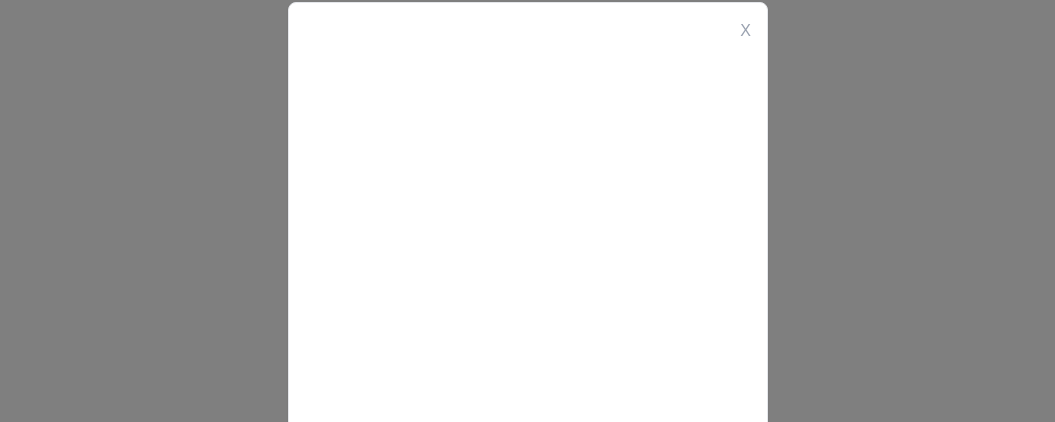
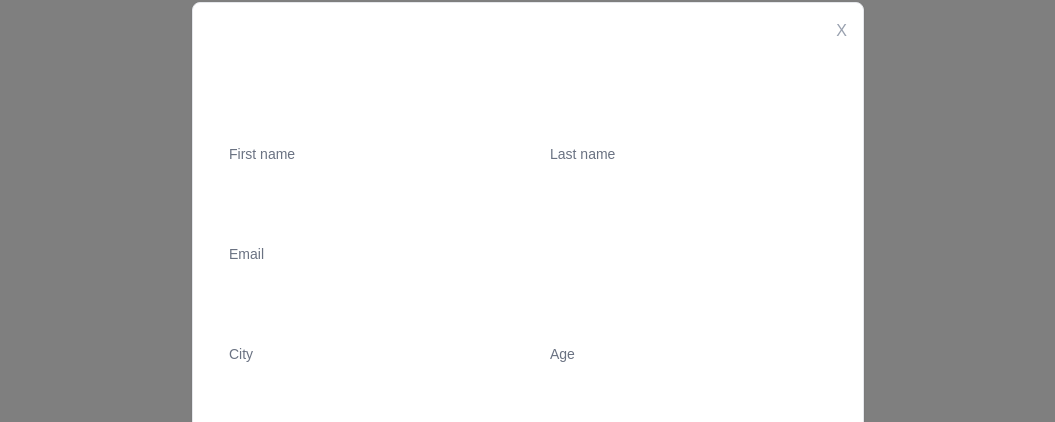
Before and after one commit to karoldamiani/user-dashboard, a Next.js app: page / in a window 1280 px wide. Both pictures are taken after a click on the button "New user". Shown: the part 142-564 px from the top of the page, without its empty margins (112-1167 px from the left). Built offline with nearby package versions, Linux system fonts and the light colour scheme; no server answers.

Commit message:
implementando funcionalidade de cadastro de usuario

```diff
--- a/src/app/page.tsx
+++ b/src/app/page.tsx
@@ -25,11 +25,9 @@ export default function Home() {
         }
       }
     };
-
     document.addEventListener("keydown", handleEsc);
     return () => document.removeEventListener("keydown", handleEsc);
   }, []);
-
 
 
   useEffect(() => {
@@ -54,16 +52,49 @@ export default function Home() {
     };
 
     document.addEventListener("keydown", handleEsc);
-
-    document.addEventListener("keydown", handleEsc);
     return () => document.removeEventListener("keydown", handleEsc);
   }, [modalIsOpen]);
+
+  const handleSave = async (event: React.FormEvent<HTMLFormElement>) => {
+    event.preventDefault();
+
+    const formData = new FormData(event.currentTarget);
+    const newUser = {
+      firstName: formData.get("firstName"),
+      lastName: formData.get("lastName"),
+      email: formData.get("email"),
+      city: formData.get("city"),
+      age: formData.get("age"),
+    };
+
+    try {
+      const res = await fetch("https://uoc2zyn2f1.execute-api.us-east-1.amazonaws.com/users", {
+        method: "POST",
+        headers: { "Content-Type": "application/json" },
+        body: JSON.stringify(newUser),
+      });
+
+      if (!res.ok) {
+        throw new Error("Erro ao salvar usuário");
+      }
+
+      const savedUser = await res.json();
+
+      setUsers((prev) => [...prev, savedUser]);
+      setModalIsOpen(false);
+    } catch (err) {
+      console.error("Erro no POST:", err);
+    }
+  };
+
+
 
   const filteredUsers = users.filter(
     (user) =>
       user.firstName.toLowerCase().includes(search.toLowerCase()) ||
       user.lastName.toLowerCase().includes(search.toLowerCase())
   );
+
 
   return (
     <main className="max-w-5xl mx-auto p-4">
@@ -163,12 +194,12 @@ export default function Home() {
 
       {/* modal */}
       {modalIsOpen && (
-        <div className="fixed inset-0 z-50 flex items-center justify-center">
+        <div className="fixed inset-0 z-50 flex items-center justify-center p-4">
           <div
             className="absolute inset-0 bg-black opacity-50"
             onClick={() => setModalIsOpen(false)}
           />
-          <div className="bg-white border border-gray-200 rounded-lg shadow-sm dark:bg-gray-800 dark:border-gray-700 relative z-10 max-w-2xl p-6">
+          <div className="bg-white border border-gray-200 rounded-lg shadow-sm dark:bg-gray-800 dark:border-gray-700 relative z-10 w-full max-w-2xl max-h-screen overflow-y-auto p-6">
             <div className="border-b border-white/10 pb-2">
               <h2 className="text-base/7 text-white">Create user</h2>
             </div>
@@ -179,39 +210,39 @@ export default function Home() {
               X
             </button>
 
-            <form className="mt-10 grid grid-cols-1 gap-x-5 gap-y-8 sm:grid-cols-4">
+            <form onSubmit={handleSave} className="mt-10 grid grid-cols-1 gap-x-5 gap-y-8 sm:grid-cols-4">
               <div className="sm:col-span-2">
                 <label htmlFor="firstName" className="block text-sm/6 font-medium text-white">First name</label>
                 <div className="mt-2">
-                  <input id="firstName" type="text" name="firstName" autocomplete="given-name" className="block w-full rounded-md bg-white/5 px-3 py-1.5 text-base text-white outline-1 -outline-offset-1 outline-white/10 placeholder:text-gray-500 focus:outline-2 focus:-outline-offset-2 focus:outline-indigo-500 sm:text-sm/6" />
+                  <input id="firstName" type="text" name="firstName" placeholder="First name" autocomplete="given-name" className="block w-full rounded-md bg-white/5 px-3 py-1.5 text-base text-white outline-1 -outline-offset-1 outline-white/10 placeholder:text-gray-500 focus:outline-2 focus:-outline-offset-2 focus:outline-indigo-500 sm:text-sm/6" />
                 </div>
               </div>
 
               <div className="sm:col-span-2">
                 <label htmlFor="lastName" className="block text-sm/6 font-medium text-white">Last name</label>
                 <div className="mt-2">
-                  <input id="lastName" type="text" name="lastName" autocomplete="family-name" className="block w-full rounded-md bg-white/5 px-3 py-1.5 text-base text-white outline-1 -outline-offset-1 outline-white/10 placeholder:text-gray-500 focus:outline-2 focus:-outline-offset-2 focus:outline-indigo-500 sm:text-sm/6" />
+                  <input id="lastName" type="text" name="lastName" placeholder="Last name" autocomplete="family-name" className="block w-full rounded-md bg-white/5 px-3 py-1.5 text-base text-white outline-1 -outline-offset-1 outline-white/10 placeholder:text-gray-500 focus:outline-2 focus:-outline-offset-2 focus:outline-indigo-500 sm:text-sm/6" />
                 </div>
               </div>
 
               <div className="sm:col-span-4">
                 <label htmlFor="email" className="block text-sm/6 font-medium text-white">Email address</label>
                 <div className="mt-2">
-                  <input id="email" type="email" name="email" autocomplete="email" className="block w-full rounded-md bg-white/5 px-3 py-1.5 text-base text-white outline-1 -outline-offset-1 outline-white/10 placeholder:text-gray-500 focus:outline-2 focus:-outline-offset-2 focus:outline-indigo-500 sm:text-sm/6" />
+                  <input id="email" type="email" name="email" placeholder="Email" autocomplete="email" className="block w-full rounded-md bg-white/5 px-3 py-1.5 text-base text-white outline-1 -outline-offset-1 outline-white/10 placeholder:text-gray-500 focus:outline-2 focus:-outline-offset-2 focus:outline-indigo-500 sm:text-sm/6" />
                 </div>
               </div>
 
               <div className="sm:col-span-2 sm:col-start-1">
                 <label htmlFor="city" className="block text-sm/6 font-medium text-white">City</label>
                 <div className="mt-2">
-                  <input id="city" type="text" name="city" autocomplete="address-level2" className="block w-full rounded-md bg-white/5 px-3 py-1.5 text-base text-white outline-1 -outline-offset-1 outline-white/10 placeholder:text-gray-500 focus:outline-2 focus:-outline-offset-2 focus:outline-indigo-500 sm:text-sm/6" />
+                  <input id="city" type="text" name="city" placeholder="City" autocomplete="address-level2" className="block w-full rounded-md bg-white/5 px-3 py-1.5 text-base text-white outline-1 -outline-offset-1 outline-white/10 placeholder:text-gray-500 focus:outline-2 focus:-outline-offset-2 focus:outline-indigo-500 sm:text-sm/6" />
                 </div>
               </div>
 
               <div className="sm:col-span-2">
                 <label htmlFor="region" className="block text-sm/6 font-medium text-white">Age</label>
                 <div className="mt-2">
-                  <input id="age" type="number" name="age" autocomplete="age" className="block w-full rounded-md bg-white/5 px-3 py-1.5 text-base text-white outline-1 -outline-offset-1 outline-white/10 placeholder:text-gray-500 focus:outline-2 focus:-outline-offset-2 focus:outline-indigo-500 sm:text-sm/6" />
+                  <input id="age" type="number" name="age" placeholder="Age" autocomplete="age" className="block w-full rounded-md bg-white/5 px-3 py-1.5 text-base text-white outline-1 -outline-offset-1 outline-white/10 placeholder:text-gray-500 focus:outline-2 focus:-outline-offset-2 focus:outline-indigo-500 sm:text-sm/6" />
                 </div>
               </div>
 
```
